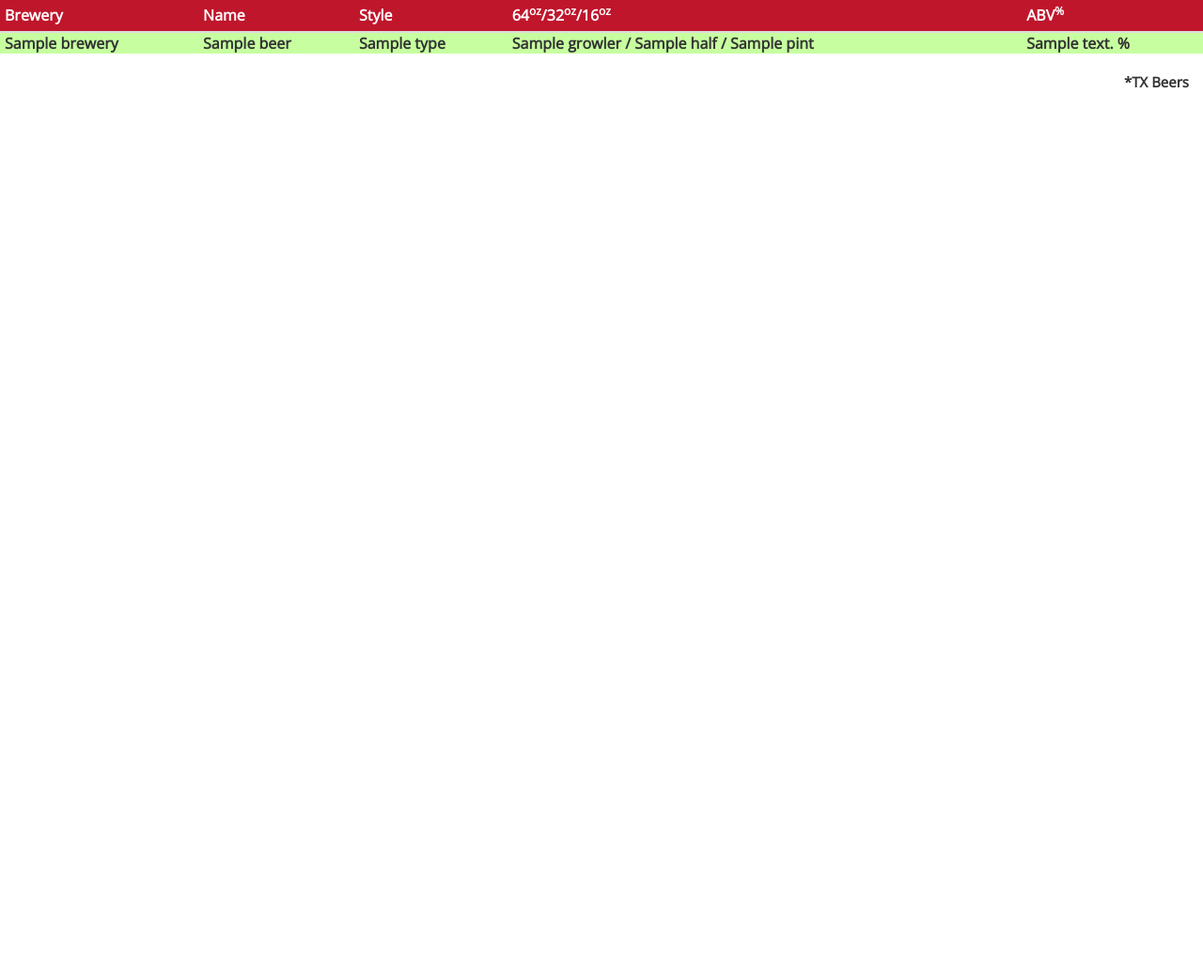
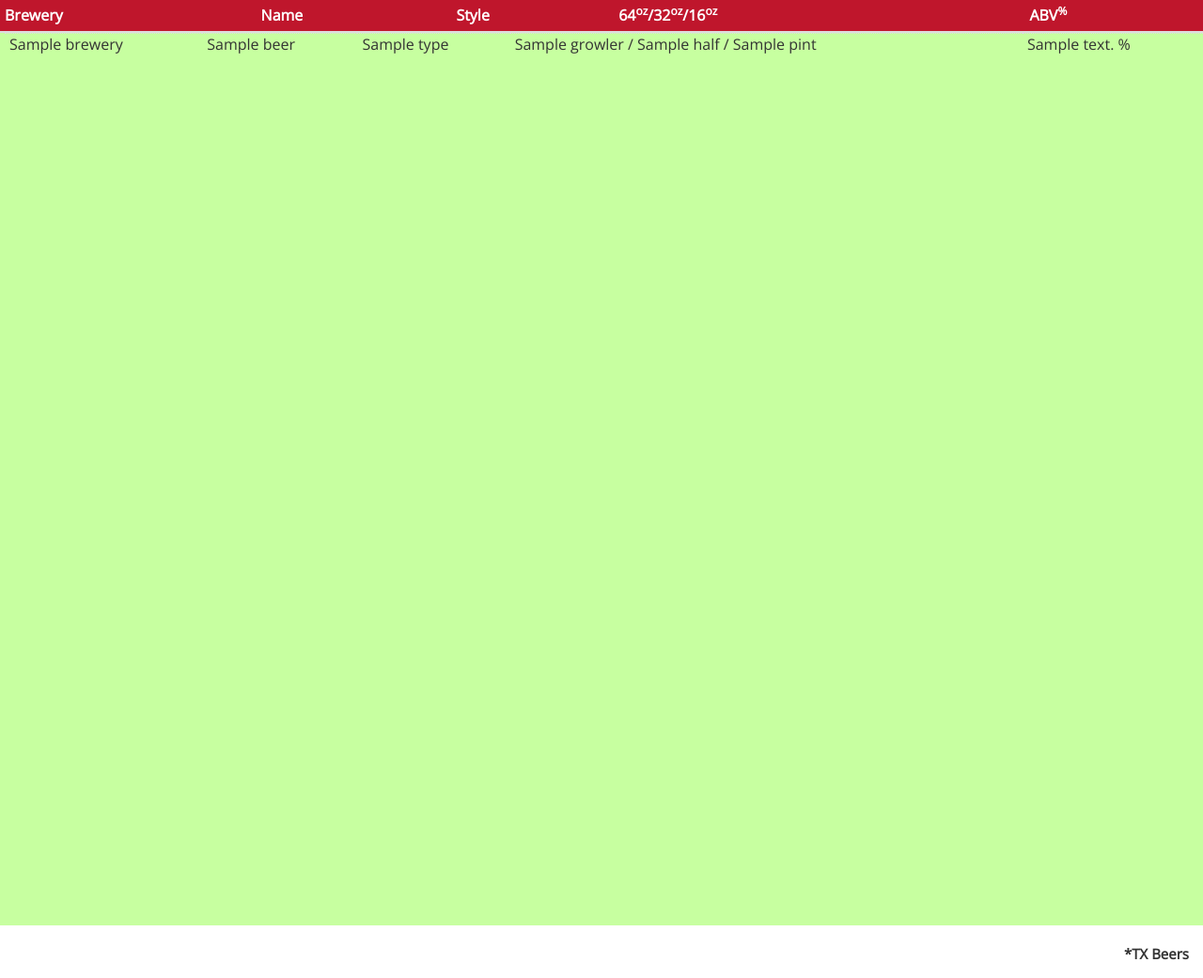
Before and after one commit to gtmanfred/taplist, a Flask app: template app/templates/index.html in a window 1280 px wide. Shown: the whole page at 94% size. Before the commit the page ends 94 px from the top, so only its background shows below. Run offline with Flask 2, Linux system fonts and the light colour scheme; the template is opened without the code that fills it: most values are stand-ins (such as "Sample title", 1, 10 or a date in 2020); some libraries are stand-ins or nearby versions.

Commit message:
scrollable

```diff
--- a/app/templates/base.html
+++ b/app/templates/base.html
@@ -22,6 +22,8 @@
       .table-striped>tbody>tr:nth-child(odd)>td, .table-striped>tbody>tr:nth-child(odd)>th { background-color: #c7ffa0; }
       .table-striped>tbody>tr:nth-child(even)>td, .table-striped>tbody>tr:nth-child(even)>th { background-color: #F4FCBB; }
       .table>thead { background:#BF162C; color:#ffffff; }
+      .innerb {height: 950px; overflow:auto;}
+      .scrollable {overflow-y: scroll;}
     </style>
   </head>
   <body onLoad="pageScroll()">
--- a/app/templates/index.html
+++ b/app/templates/index.html
@@ -1,6 +1,5 @@
 {% extends "base.html" %}
 {% block content -%}
-    <div class='table-responsive'>
         <table class="table table-condensed table-striped">
             <thead>
                 <tr>
@@ -12,6 +11,9 @@
                 </tr>
             </thead>
             <tbody style='font-weight:bold;'>
+            <tr><td colspan="5">
+                <div class="innerb">
+                <table class="table table-condensed table-striped scrollable">
         {% for beer in beers -%}
                 <tr>
                     <td>{{ beer['brewery'] }}</td>
@@ -21,9 +23,11 @@
                     <td>{{ beer['content'] }} %</td>
                 </tr>
         {% endfor -%}
+                </table>
+            </div>
+            </td></tr>
             </tbody>
         </table>
-    </div>
     <div style="float:right;padding-right:15px;padding-bottom:15px;">*TX Beers</div>
 
 
```
